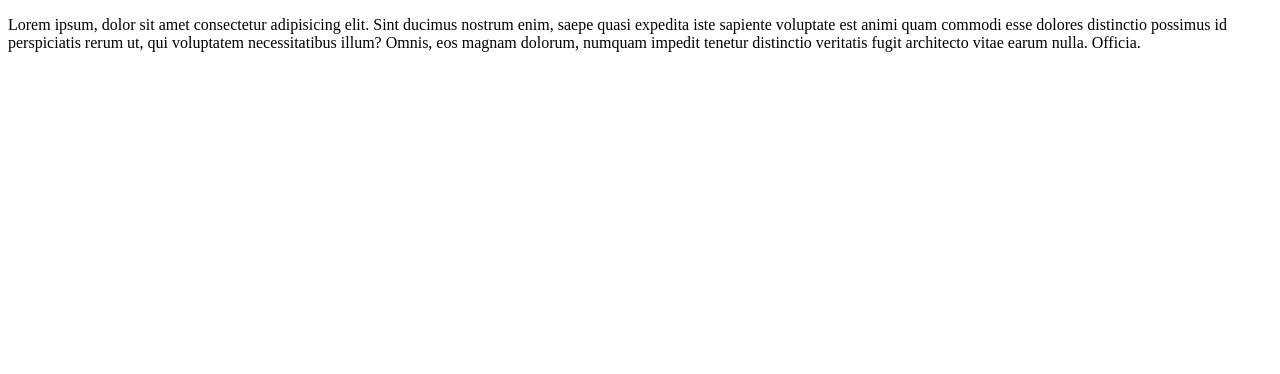
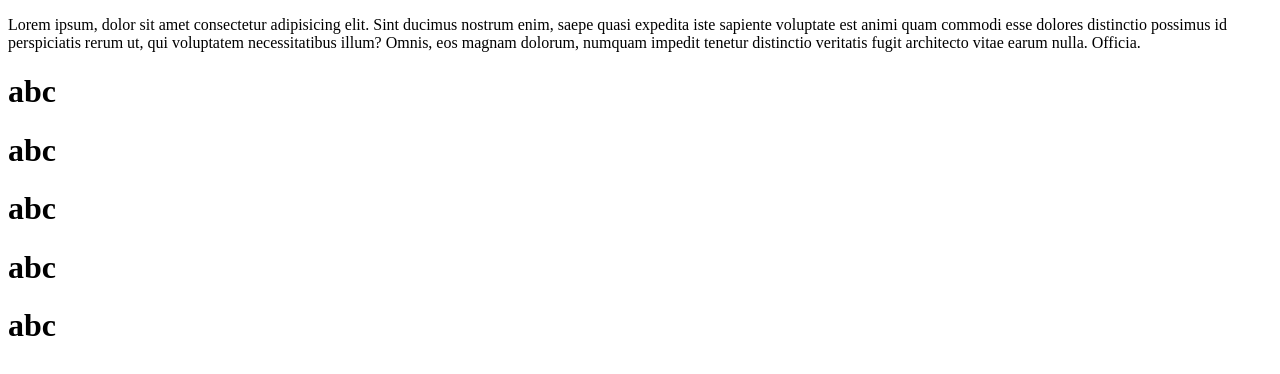
Before and after one commit to tanishamukherjee38/first-, a plain HTML site: page index.html in a window 1280 px wide. Drawn offline with Linux system fonts and the light colour scheme.

Commit message:
first commit

```diff
--- a/index.html
+++ b/index.html
@@ -7,5 +7,10 @@
 </head>
 <body>
     <p>Lorem ipsum, dolor sit amet consectetur adipisicing elit. Sint ducimus nostrum enim, saepe quasi expedita iste sapiente voluptate est animi quam commodi esse dolores distinctio possimus id perspiciatis rerum ut, qui voluptatem necessitatibus illum? Omnis, eos magnam dolorum, numquam impedit tenetur distinctio veritatis fugit architecto vitae earum nulla. Officia.</p>
+    <h1>abc</h1>
+    <h1>abc</h1>
+    <h1>abc</h1>
+    <h1>abc</h1>
+    <h1>abc</h1>
 </body>
 </html>
```
